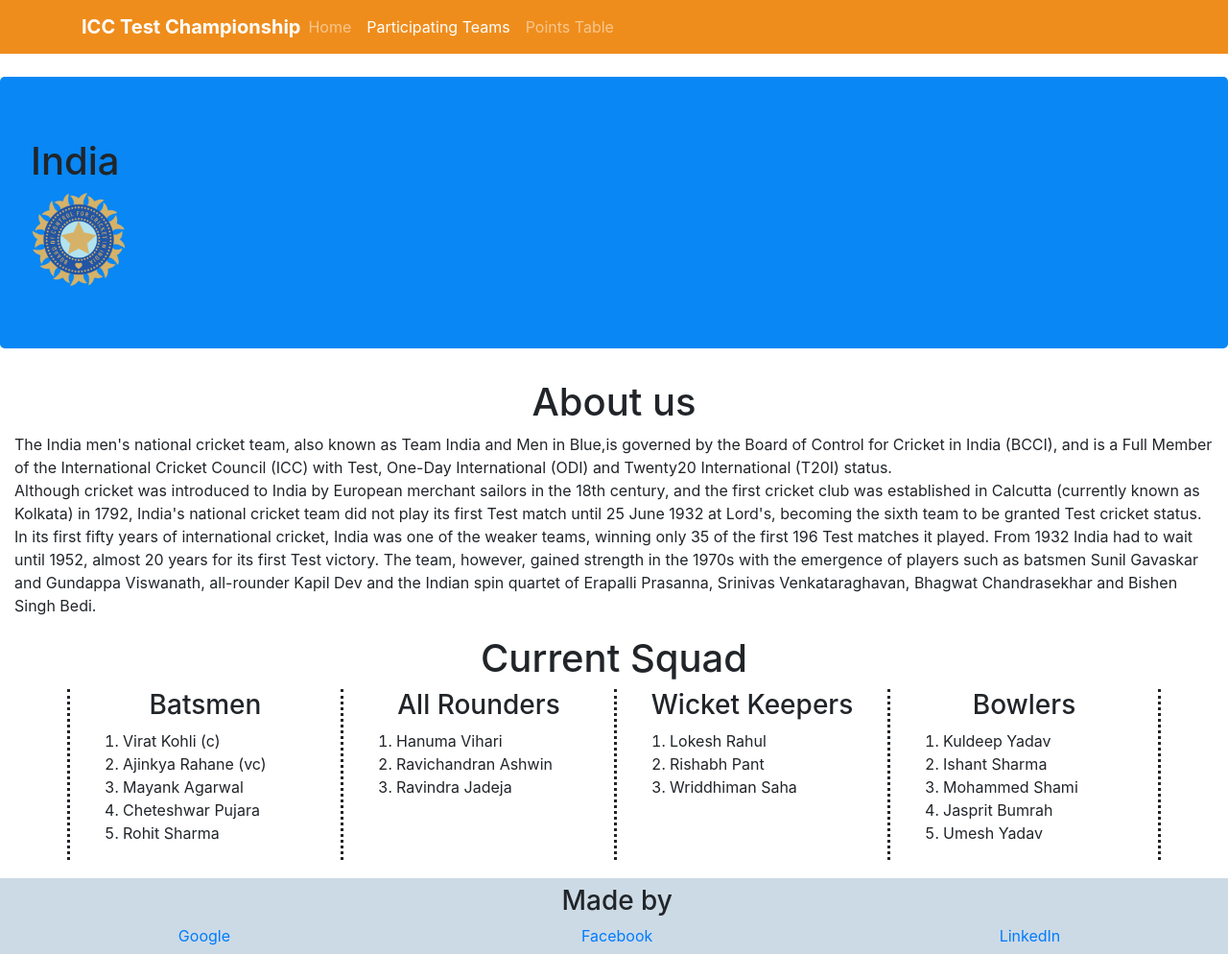
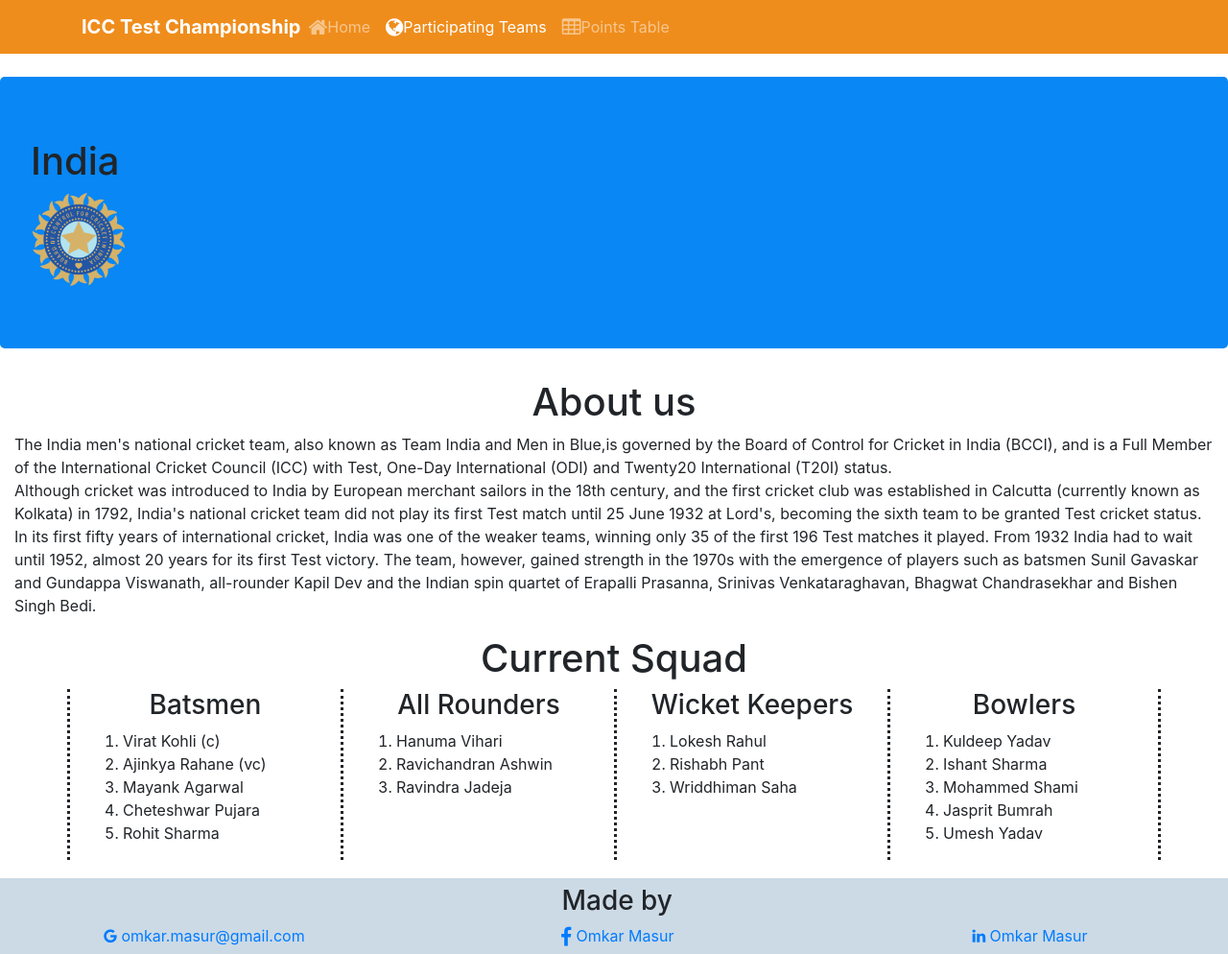
Before and after one commit to oam-mit/trail_bootstrap, a website: page index.html in a window 1280 px wide. Shown: the whole page at 96% size. Drawn offline with nearby package versions, Linux system fonts and the light colour scheme.

Commit message:
Update index.html

```diff
--- a/index.html
+++ b/index.html
@@ -4,6 +4,7 @@
  <meta name="viewport" content="width=device-width,initial-scale=1,shrink-to-fit=no">
  <link rel="stylesheet" href="bootstrap.min.css">
  <link rel="stylesheet" href="trial.css">
+ <link rel="stylesheet" href="font-awesome/css/font-awesome.min.css">
 
 <head>
 	<title>India</title>
@@ -21,9 +22,9 @@
 
 		<div class="collapse navbar-collapse" id="Navbar">
 			<ul class="navbar-nav mr-auto">
-				<li class="nav-item"><a class="nav-link" href="#">Home</a></li>
-				<li class="nav-item active"><a class="nav-link" href="#">Participating Teams</a></li>
-				<li class="nav-item"><a class="nav-link" href="#">Points Table</a></li>
+				<li class="nav-item"><a class="nav-link" href="#"><span class="fa fa-home fa-lg"></span>Home</a></li>
+				<li class="nav-item active"><a class="nav-link" href="#"><span class="fa fa-globe fa-lg"></span>Participating Teams</a></li>
+				<li class="nav-item"><a class="nav-link" href="#"><span class="fa fa-table fa-lg"></span>Points Table</a></li>
 			</ul>
 		</div>
 
@@ -111,13 +112,13 @@
 		<center><h3>Made by</h3></center>
 		<div class="row text-center">
 			<div class="col-12 col-sm-4">
-				<a href="#">Google</a>
+				<a href="#"><span class="fa fa-google"></span>  omkar.masur@gmail.com</a>
 			</div>
 			<div class="col-12 col-sm-4">
-				<a href="#">Facebook</a>
+				<a href="#"><span class="fa fa-facebook fa-lg"></span>  Omkar Masur</a>
 			</div>
 			<div class="col-12 col-sm-4">
-				<a href="#">LinkedIn</a>
+				<a href="#"><span class="fa fa-linkedin"></span>  Omkar Masur</a>
 			</div>
 		</div>
 		</div>
@@ -125,8 +126,8 @@
 </footer>
 </body>
 
-<script src="jquery.slim.min.js"></script>
-<script src="popper.min.js"></script>
-<script src="bootstrap.min.js"></script>
+<script src=".gitignore/node_modules/jquery/dist/jquery.slim.min.js"></script>
+<script src=".gitignore/node_modules/popper.js/dist/umd/popper.min.js"></script>
+<script src=".gitignore/node_modules/bootstrap/dist/js/bootstrap.min.js"></script>
 
 </html>
```
